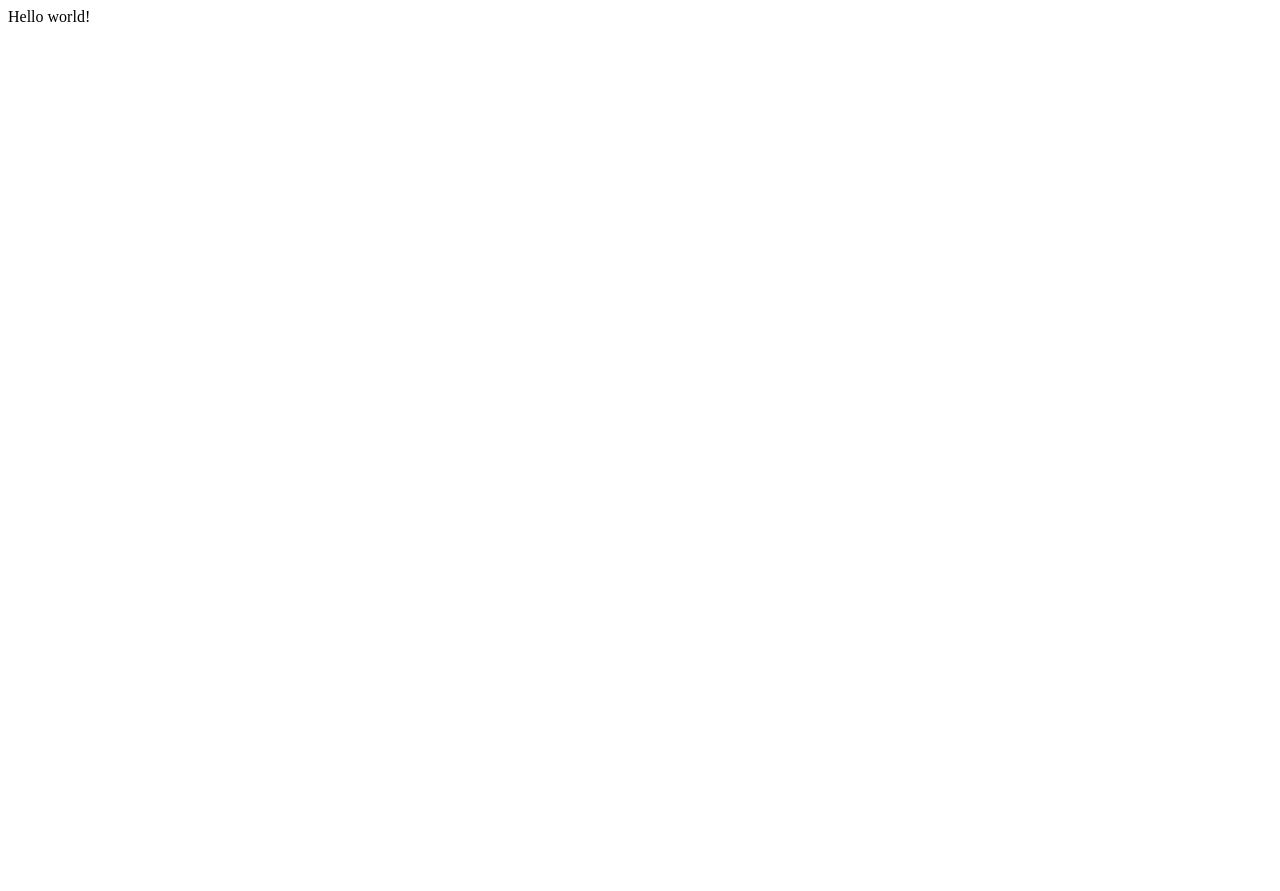
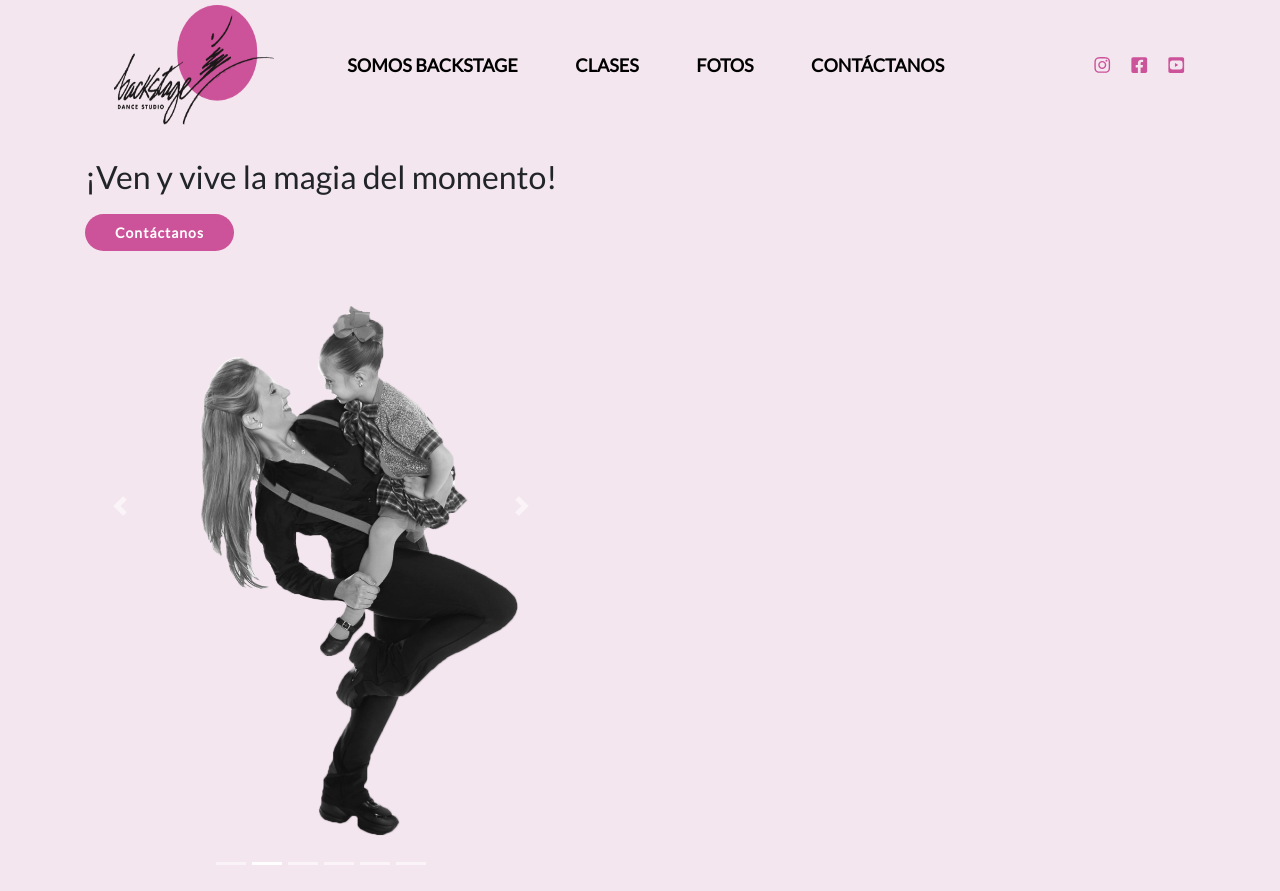
Before and after one commit to IsabelLopez/Backstage, a Gatsby site: page / in a window 1280 px wide. Before the commit the page ends 800 px from the top, so only its background shows below. Built offline with nearby package versions, Linux system fonts and the light colour scheme; Gatsby itself is replaced by a stand-in of ours.

Commit message:
half somos backstage page

```diff
--- a/package.json
+++ b/package.json
@@ -14,8 +14,13 @@
     "test": "echo \"Write tests! -> https://gatsby.dev/unit-testing\" && exit 1"
   },
   "dependencies": {
+    "@fortawesome/fontawesome-svg-core": "^1.2.35",
+    "@fortawesome/free-brands-svg-icons": "^5.15.3",
+    "@fortawesome/react-fontawesome": "^0.1.14",
+    "bootstrap": "^4.6.0",
     "gatsby": "^3.6.2",
     "react": "^17.0.1",
+    "react-bootstrap": "^1.6.1",
     "react-dom": "^17.0.1"
   },
   "devDependencies": {
--- /dev/null
+++ b/src/components/Navbar.css
@@ -0,0 +1,74 @@
+@import url('https://fonts.googleapis.com/css2?family=Lato&display=swap');
+
+body {
+  font-family: 'Lato', sans-serif;
+  background-color:#f4e6ef;
+  font-size: 18px;
+}
+
+.nav {
+    justify-content: space-between;
+}
+
+.navbarRight{
+    position: relative;
+    width: 80%;
+    text-align: left;
+    display: flex;
+    align-items: center;
+    justify-content: space-around;
+    text-align: center;
+}
+
+.navbarLeft{
+    position: relative;
+    width: 20%;
+    text-align: center;
+}
+
+/* .navTitle{
+    font-size: 30px;
+    color: black;
+    font-weight: bolder;
+    text-decoration: none;
+    align-items: center;
+    height: 30vh;
+    justify-content: center;
+} */
+
+.navbarItems {
+    height: 15vh;
+}
+
+.navlink {
+    color: black;
+    font-weight: bolder;
+    align-items: center;
+}
+
+.navlink:hover {
+    color: #cc5299;
+    font-weight: bolder;
+}
+
+
+/*SOCIAL MEDIA ICONS!!*/
+
+.nav-icon {
+  width: 33%;
+  color:#cc5299;
+}
+
+.nav-icon:hover {
+  width: 33%;
+  color:#cc5299;
+}
+
+.social-media {
+    overflow: hidden;
+    display: flex;
+    justify-content: space-between;
+    width:10%;
+    align-items: center;
+    margin:0;
+}
--- /dev/null
+++ b/src/components/Navbar.js
@@ -0,0 +1,48 @@
+import * as React from 'react'
+import { Link } from 'gatsby'
+import { Navbar, Nav, Container } from 'react-bootstrap';
+
+import "./Navbar.css"
+import Logo from "../images/logo.png"
+
+import { FontAwesomeIcon } from '@fortawesome/react-fontawesome'
+import { faFacebookSquare, faInstagram, faYoutubeSquare } from '@fortawesome/free-brands-svg-icons'
+import { config } from '@fortawesome/fontawesome-svg-core'
+
+
+const Navigation = () => {
+    return (
+
+        <Container>
+            <Nav className="navbarItems">
+
+                <div className="navbarRight">
+                    <Navbar.Brand href="#home">
+                        <img src={Logo} width="160" height="120" className="d-inline-block align-top logoNavbar" alt="Backstage logo" />
+                    </Navbar.Brand>
+                    <Link to="/backstage" className="navlink">SOMOS BACKSTAGE</Link>
+                    <Link to="/clases" className="navlink">CLASES</Link>
+                    <Link to="/fotos" className="navlink">FOTOS</Link>
+                    <Link to="/contacto" className="navlink">CONTÁCTANOS</Link>
+                </div>
+
+                <div className="social-media navbarLeft">
+                    <a className="nav-icon" alt="Instagram icon" href="https://www.instagram.com/backstagebaile/" target="_blank" rel="noopener noreferrer">
+                        <FontAwesomeIcon icon={faInstagram} className="fa-fw" />
+                    </a>
+                    <a className="nav-icon" alt="Facebook icon" href="https://www.facebook.com/groups/133354070189600" target="_blank" rel="noopener noreferrer">
+                        <FontAwesomeIcon icon={faFacebookSquare} className="fa-fw" />
+                    </a>
+                    <a className="nav-icon" alt="Youtube icon" href="https://www.youtube.com" target="_blank" rel="noopener noreferrer">
+                        <FontAwesomeIcon icon={faYoutubeSquare} className="fa-fw" />
+                    </a>
+                </div>
+
+            </Nav>
+        </Container >
+    )
+
+
+}
+
+export default Navigation
--- /dev/null
+++ b/src/pages/home.css
@@ -0,0 +1,25 @@
+.homeParagraph {
+    margin-top: 8%;
+}
+
+#btn{
+  border: none;
+  background:#cc5299;
+  margin-top: 10px;
+  padding: 8px 30px;
+  border-radius: 25px;
+  letter-spacing: 1px;
+  font-weight: bolder;
+  margin-bottom: none;
+}
+
+.carouselImg {
+    height: 80vh;
+    width: auto;
+    object-fit: contain;
+}
+
+.carouselBgImage{
+    position:absolute;
+    margin: auto;
+}
--- /dev/null
+++ b/src/pages/home.js
@@ -0,0 +1,49 @@
+import React from 'react'
+import Main from "../images/mainImg.png"
+import Ballet from "../images/ballet2.png"
+import Tap from "../images/tap.png"
+import Jazz from "../images/jazz.png"
+import Contemporaneo from "../images/contempo.png"
+import "../pages/home.css"
+
+import { Button, Carousel } from 'react-bootstrap';
+
+
+
+
+function Homepage() {
+
+    return (
+        <div className="home container">
+            <title>Backstage - Homepage</title>
+            <Carousel className="carouselBgImage">
+
+                <section className="homeParagraph">
+                    <h2 className="titleTextHome">¡Ven y vive la magia del momento!</h2>
+                    <Button id="btn" type="submit" size="sm">Contáctanos</Button>
+                </section>
+
+            {/* <Carousel activeIndex={index} onSelect={handleSelect}> */}
+                <Carousel.Item>
+                    <img className="d-block w-100 carouselImg" src={Main} alt="Teacher and student dancing" />
+                </Carousel.Item>
+                <Carousel.Item>
+                    <img className="d-block w-100 carouselImg" src={Ballet} alt="Student dancing ballet" />
+                </Carousel.Item>
+                <Carousel.Item>
+                    <img className="d-block w-100 carouselImg" src={Tap} alt="Student dancing tap" />
+                </Carousel.Item>
+                <Carousel.Item>
+                    <img className="d-block w-100 carouselImg" src={Jazz} alt="Student dancing jazz" />
+                </Carousel.Item>
+                <Carousel.Item>
+                    <img className="d-block w-100 carouselImg" src={Contemporaneo} alt="Student dancing contemporary" />
+                </Carousel.Item>
+
+            </Carousel>
+
+        </div>
+    )
+}
+
+export default Homepage
--- a/src/pages/index.js
+++ b/src/pages/index.js
@@ -1,5 +1,19 @@
 import React from "react"
+import 'bootstrap/dist/css/bootstrap.min.css'
+import Navigation from "../components/Navbar"
+import Homepage from "../pages/home"
 
-export default function Home() {
-  return <div>Hello world!</div>
+
+const IndexPage = () => {
+  return (
+    <>
+      <Navigation />
+      <main>
+        <title>Backstage - Home</title>
+      </main>
+      <Homepage />
+    </>
+  )
 }
+
+export default IndexPage
```
Also changed, not shown: src/pages/backstage.css (added, +34 -0 lines), src/pages/backstage.js (added, +34 -0 lines), src/pages/contacto.css (added, +79 -0 lines), src/pages/contacto.js (added, +43 -0 lines), src/images/ballet.png (added), src/images/ballet2.png (added), src/images/circle.png (added), src/images/contempo.png (added), src/images/jazz.png (added), src/images/logo.png (added), src/images/mainImg.png (added), src/images/tap.png (added), 1 other file.
